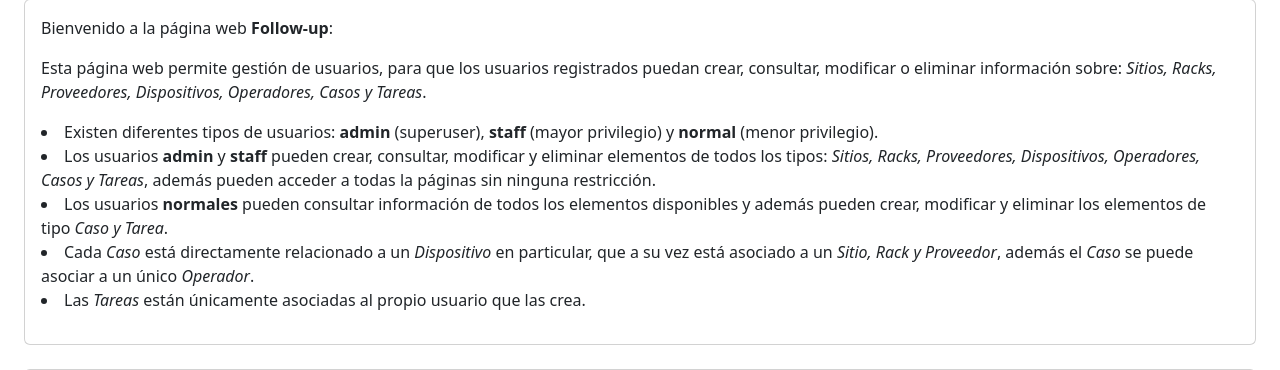
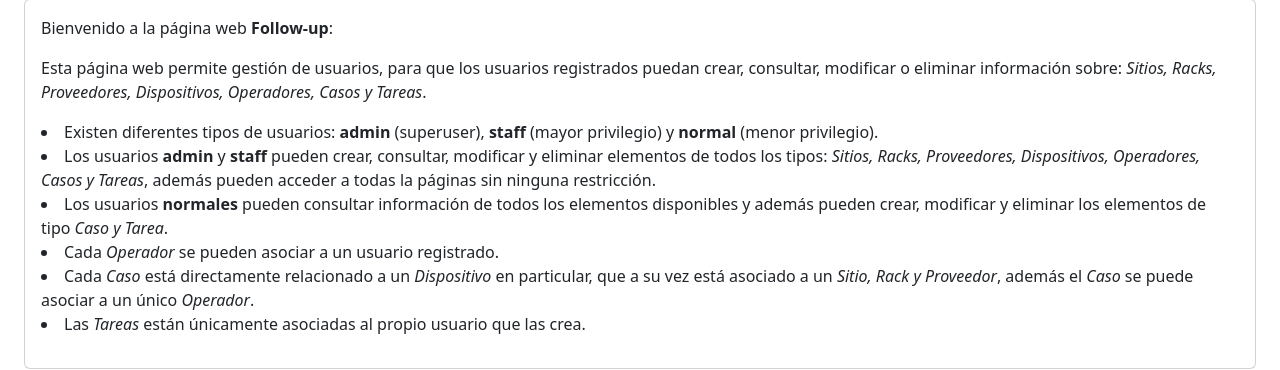
Before and after one commit to rjosedev/romanballesteros-pythonweb, a Django app: page / in a window 1280 px wide. Shown: the part 167-537 px from the top of the page. Run offline with Django 5.2, Linux system fonts and the light colour scheme; some libraries are stand-ins or nearby versions.

Commit message:
minor fixes in home

```diff
--- a/tasks/templates/home.html
+++ b/tasks/templates/home.html
@@ -33,6 +33,9 @@
           crear, modificar y eliminar los elementos de tipo <em>Caso y Tarea</em>.
         </li>
         <li>
+          Cada <em>Operador</em> se pueden asociar a un usuario registrado.
+        </li>
+        <li>
           Cada <em>Caso</em> está directamente relacionado a un <em>Dispositivo</em> en particular, que a su vez está asociado a un <em>Sitio, Rack y Proveedor</em>,
           además el <em>Caso</em> se puede asociar a un único <em>Operador</em>.
         </li>
```
